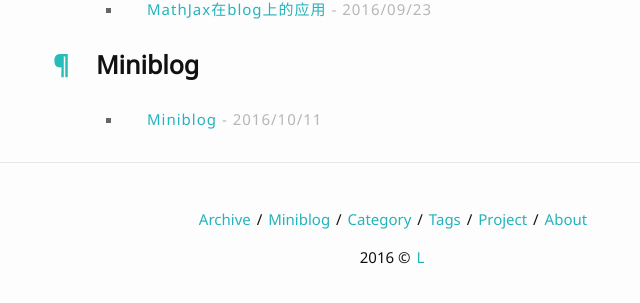
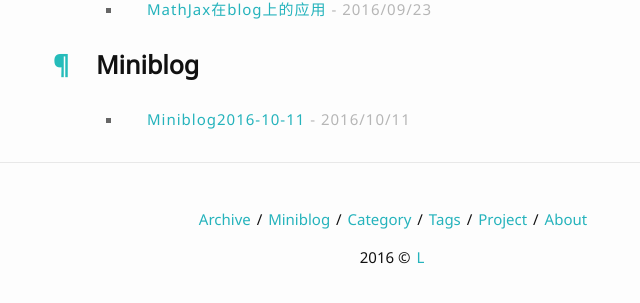
Before and after one commit to liuyanfight/liuyanfight.github.io, a Jekyll site: the page built from category.html, in a window 1280 px wide. Shown: the part 1300-1603 px from the top of the page, without its empty margins (247-887 px from the left). Built offline with Jekyll 4.4.1, drawn with Linux system fonts in a browser that asks for light colours; nearby versions of some CDN libraries; comment, search, counter and statistics services are not loaded.

Commit message:
mini
原样

```diff
--- a/_config.yml
+++ b/_config.yml
@@ -5,7 +5,6 @@ email: liuyanfight@foxmail.com # your email address
 description: This is your life and it's ending one minute at a time. # this means to ignore newlines until "baseurl:"
 baseurl: "" # the subpath of your site, e.g. /blog
 url: "https://liuyanfight.github.io" # the base hostname & protocol for your site
-timezone: Beijing
 
 twitter_username: liuyanfight # your Twitter username
 github_username: liuyanfight # your Github username
--- a/_layouts/mini.html
+++ b/_layouts/mini.html
@@ -8,7 +8,7 @@ layout: default
     </script>
 
     <center>
-        <div class="post-title" itemprop="name headline">Miniblog {{ post.date | date: " %Y/%m/%d %H:%M " }}</div>
+        <div class="post-title" itemprop="name headline">{{ page.title }}</div>
 
         <div class="post-meta"><i class="fa fa-calendar-o"></i> <time datetime="{{ post.date | date: " %Y/%m/%d %H:%M " }}" itemprop="datePublished">{{ post.date | date: "%Y/%m/%d  %H:%M" }}</time>
         <!-- {% if page.author %}
--- a/_posts/2016-10-11-miniblog.md
+++ b/_posts/2016-10-11-miniblog.md
@@ -1,5 +1,6 @@
 ---
 layout: mini
+title: Miniblog2016-10-11
 data: 2016-10-11 10:00
 category: miniblog
 tags: miniblog
```
